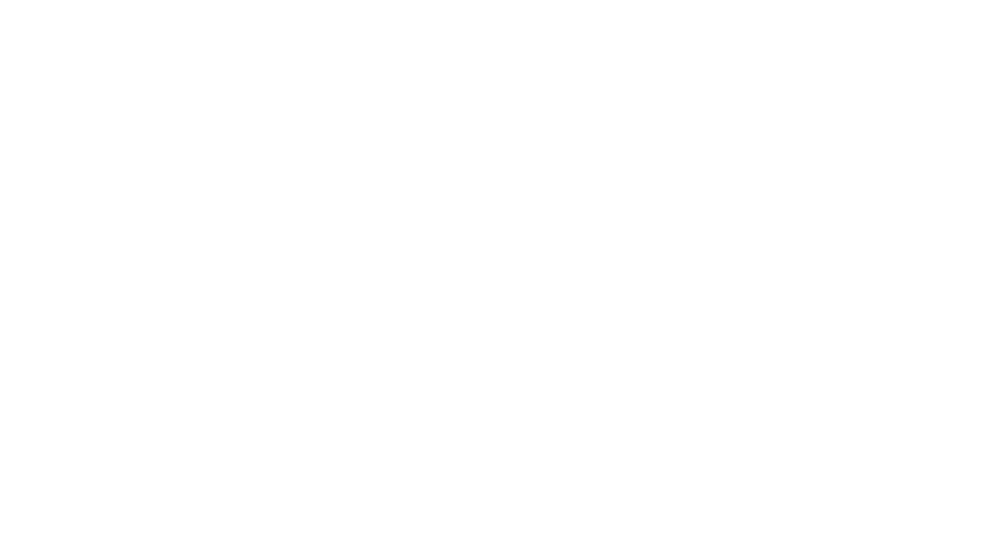
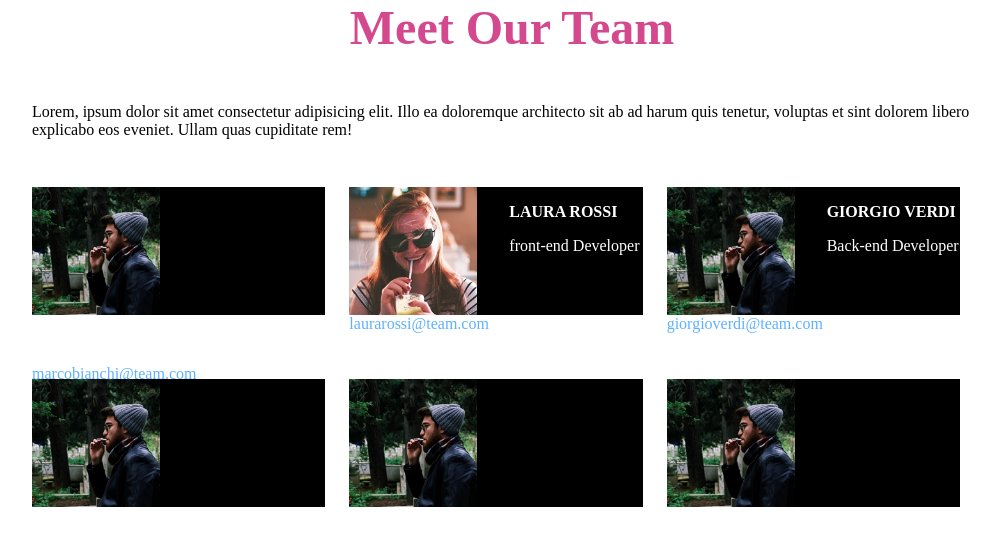
Before and after one commit to PaoloWD/html-css-float-cards, a plain HTML site: page index.html in a window 1280 px wide. Shown: the whole page, without its empty margins (128-1128 px from the left). Drawn offline with Linux system fonts and the light colour scheme.

Commit message:
Adds new photo, adds first 3 members

```diff
--- a/css/style.css
+++ b/css/style.css
@@ -3,3 +3,71 @@
     padding: 0;
     box-sizing: border-box;
 }
+
+.clearfix::after{
+    content: "";
+    display: table;
+    clear: both;
+}
+
+a{
+    text-decoration: none;
+    color: rgb(94, 177, 255);
+}
+
+.container .profiles .banner{
+    width: calc((100%/3) - (5rem/3));
+}
+
+.container .profiles .banner:not(:last-child)
+{
+    margin-right: 1.5rem;
+}
+
+.container .profiles .banner img{
+    height: 8rem;
+    padding-right: 2rem;
+    float: left;
+}
+
+.container .profiles .banner> div{
+    padding-bottom: 1rem;
+
+}
+
+.name, .role, .e-mail{
+    float: left;
+}
+
+p{
+    padding: 3rem 0;
+}
+
+.title{
+    text-align: center;
+    font-weight: bold;
+    font-size: 3rem;
+    color: rgb(212, 72, 142);
+}
+
+.container{
+    margin: auto;
+    width: 75%;
+}
+
+.profiles{
+    color: white;
+}
+
+.banner{
+
+    float: left;
+    background-color: black;
+    height: 8rem;
+    margin-bottom: 4rem;
+}
+
+.name{
+    padding-top: 1rem;
+    font-weight: bold;
+}
--- a/index.html
+++ b/index.html
@@ -6,7 +6,52 @@
 </head>
 <body>
     <header>
+        <h1 class="title">Meet Our Team</h1>
     </header>
-    <main></main>
+    <main>
+        <div class="container">
+            <p>Lorem, ipsum dolor sit amet consectetur adipisicing elit. Illo ea doloremque architecto sit ab ad harum quis tenetur, voluptas et sint dolorem libero explicabo eos eveniet. Ullam quas cupiditate rem!</p>
+
+            <div class="profiles">
+                <div class="banner clearfix">
+                    <img src="imgs/male1.png" alt="">
+                    <div class="name">MARCO BIANCHI</div>
+                    <div class="role">Designer</div>
+                    <div class="e-mail"><a href="https://www.google.it/">marcobianchi@team.com</a> </div>
+                </div>
+
+                <div class="banner clearfix">
+                    <img src="imgs/female1.png" alt="">
+                    <div class="name">LAURA ROSSI</div>
+                    <div class="role">front-end Developer</div>
+                    <div class="e-mail"><a href="https://www.google.it/">laurarossi@team.com</a> </div>
+                </div>
+
+                <div class="banner clearfix">
+                    <img src="imgs/male1.png" alt="">
+                    <div class="name">GIORGIO VERDI</div>
+                    <div class="role">Back-end Developer</div>
+                    <div class="e-mail"><a href="https://www.google.it/">giorgioverdi@team.com</a></div>
+                </div>
+
+                <div class="banner clearfix">
+                    <img src="imgs/male1.png" alt="">
+                    <div class="name">MARCO BIANCHI</div>
+                    <div class="role">dlkfdl</div>
+                    <div class="e-mail">dkbdfk</div>
+                </div>
+
+                <div class="banner clearfix">
+                    <img src="imgs/male1.png" alt="">
+                    <div class="name">MARCO BIANCHI</div>
+                </div>
+
+                <div class="banner clearfix">
+                    <img src="imgs/male1.png" alt="">
+                    <div class="name">MARCO BIANCHI</div>
+                </div>
+            </div>
+    </div>
+    </main>
 </body>
 </html>
```
Also changed, not shown: imgs/female1.png (added), imgs/female2.png (added), imgs/female3.png (added), imgs/male1.png (added), imgs/male2.png (added), imgs/male3.png (added), 2 other files.
